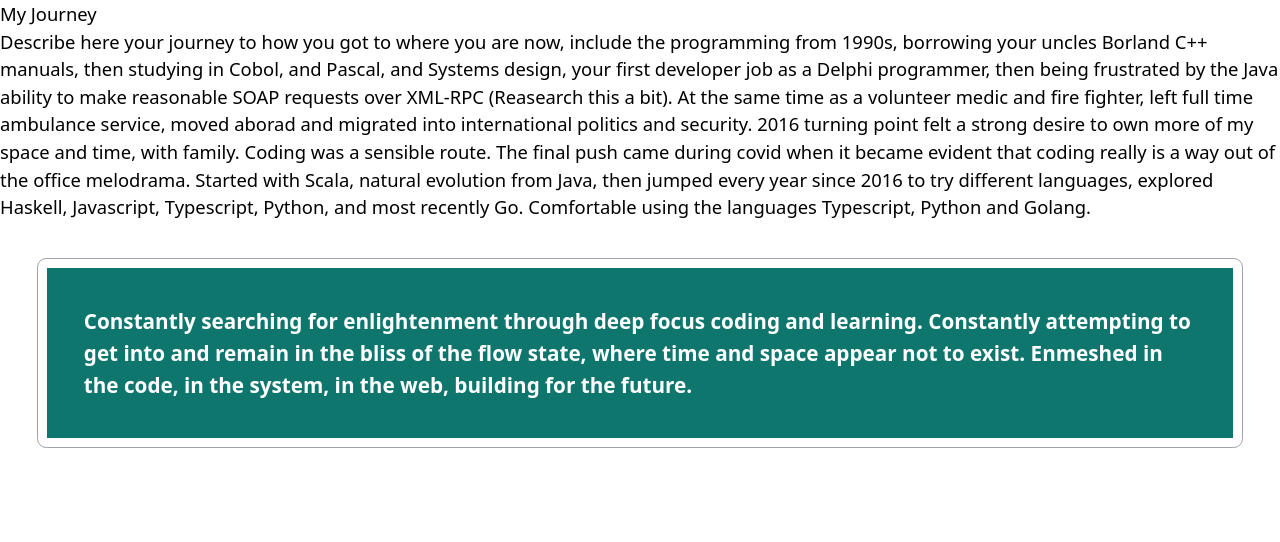
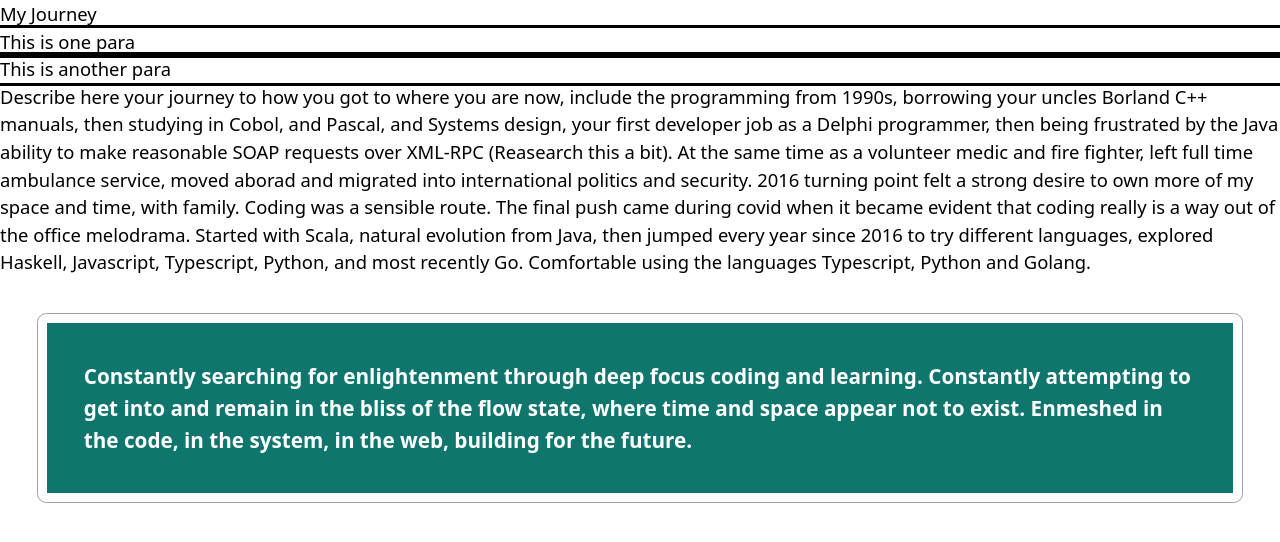
Before and after one commit to oreillyross/MyPortfolio, a Next.js app: page /mystory in a window 1280 px wide. Shown: the top 542 px of the page. Built offline with nearby package versions, Linux system fonts and the light colour scheme.

Commit message:
add remark-loader

```diff
--- a/app/mystory/page.tsx
+++ b/app/mystory/page.tsx
@@ -2,6 +2,8 @@ export default function MyStory() {
   return (
     <div>
       <h1> My Journey</h1>
+      <p className="outline">This is one para</p>
+      <p className="outline">This is another para</p>
       <p>
         Describe here your journey to how you got to where you are now, include
         the programming from 1990s, borrowing your uncles Borland C++ manuals,
--- a/package.json
+++ b/package.json
@@ -7,7 +7,7 @@
     "start": "next start"
   },
   "engines": {
-    "node": "20"
+    "node": "18"
   },
   "dependencies": {
     "@mdx-js/loader": "3.0.1",
--- a/style/styles.css
+++ b/style/styles.css
@@ -2,6 +2,10 @@
 @tailwind base;
 @tailwind components;
 @tailwind utilities;
+
+*, ::before, ::after {
+  box-sizing: border-box;
+}
 
 :root {
   font-size: 0.85em;
```
